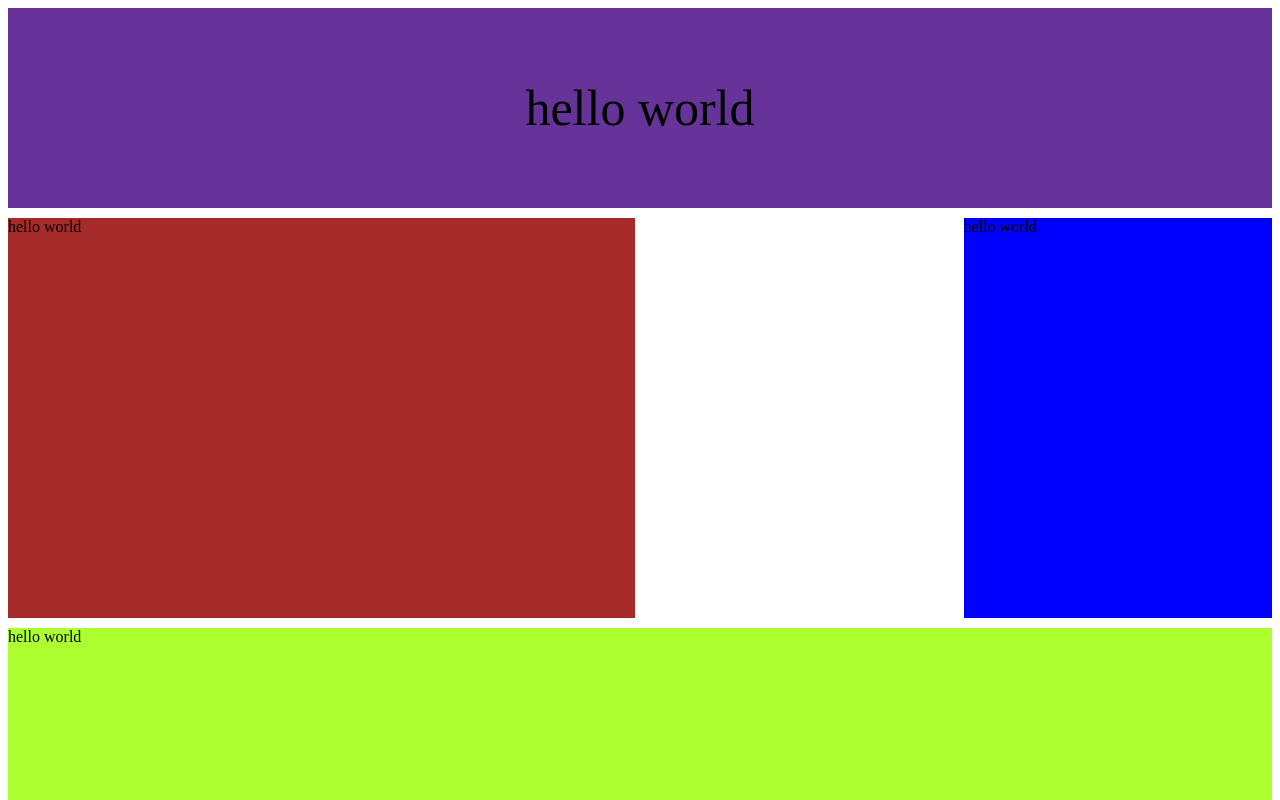
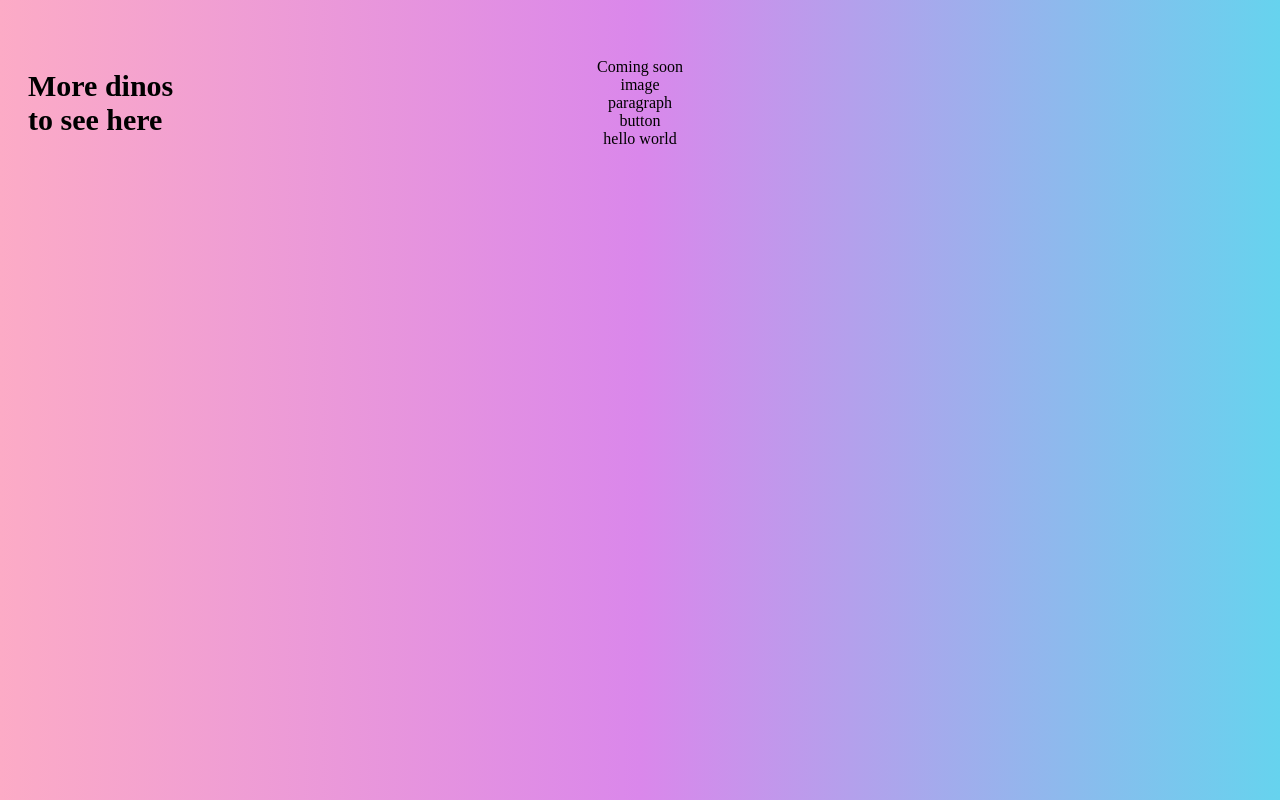
Before and after one commit to wada23/landing-page1, a plain HTML site: page index.html in a window 1280 px wide. Shown: the top 800 px of the page. Drawn offline with Linux system fonts and the light colour scheme.

Commit message:
Create the body, Grid, Center the text

```diff
--- a/index.html
+++ b/index.html
@@ -9,11 +9,14 @@
     <body>
 
         <div class="container">
-            <div class="item-a">hello world</div>
-            <div class="item-b">hello world</div>
+            <div class="item-a">More dinos to see here</div>
+            <div class="item-b">
+                <div>Coming soon</div>
+                <div>image</div>
+                <div>paragraph</div>
+                <div>button</div>
             <div class="item-c">hello world</div>
-            <div class="item-e">hello world</div>
-            <div class="item-d">hello world</div>
+
 
         </div>
 
--- a/style.css
+++ b/style.css
@@ -1,38 +1,38 @@
+body {
+    background: linear-gradient(90deg, #fcabc6, #da87eb, #66d3ee);
+}
+
 .item-a {
+    grid-area: left-side-bar;
+    padding: 20px;
+    font-weight: bold;
+    font-size: 30px;
     display: flex;
-    justify-content: center;
+    height: 150px;
+    width: 150px;
     align-items: center;
-    font-size: 50px;
-    grid-area: header;
-    background-color: rebeccapurple;
   }
   .item-b {
     grid-area: main;
-    background-color: brown;
-  }
-  .item-c {
-    grid-area: sidebar;
-    background-color: blue;
-  }
-  .item-d {
-    grid-area: footer;
-    background-color: aqua;
+    display: flex;
+    flex-direction: column;
+    justify-content: center;
+    align-items: center;
+    max-width: 960px;
+    height: 100%;
+
   }
 
-  .item-e {
-    grid-area: content;
-    background-color: greenyellow;
+  .item-c {
+    grid-area: right-side-bar;
   }
+
 
   .container {
     display: grid;
-    justify-content: stretch;
-    gap: 10px;
-    grid-template-columns: repeat(4, 1fr);
-    grid-template-rows: 200px 400px 100% 40px;
+    grid-template-columns: 300px 1fr 300px;
+    grid-template-rows: min-content 1fr;
     grid-template-areas:
-      "header header header header"
-      "main main . sidebar"
-      "content content content content"
-      "footer footer footer footer";
+      "left-side-bar main right-side-bar";
+
   }
```
